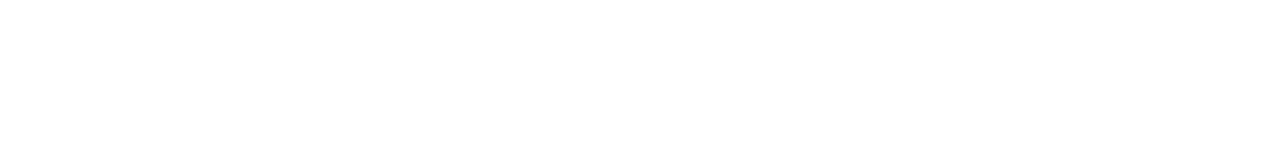
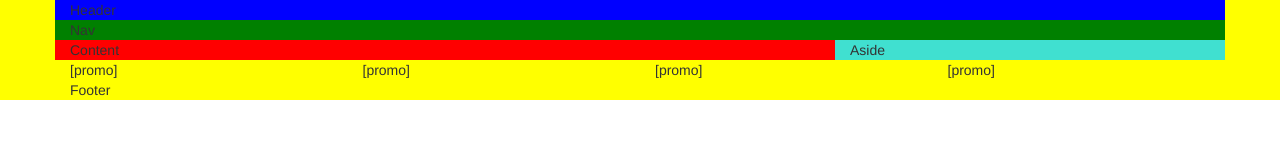
Before and after one commit to egutierrez130/takehome-1, a plain HTML site: page index.html in a window 1280 px wide. Drawn offline with Linux system fonts and the light colour scheme.

Commit message:
Updated index and styles sheet

```diff
--- a/css/styles.css
+++ b/css/styles.css
@@ -0,0 +1,19 @@
+.container-fluid {
+  background-color: yellow;
+}
+
+header {
+  background-color: blue;
+}
+
+nav {
+  background-color: green;
+}
+
+section {
+  background-color: red;
+}
+
+aside {
+  background-color: turquoise;
+}
--- a/index.html
+++ b/index.html
@@ -5,10 +5,52 @@
   <meta name="viewport" content="width=device-width, initial-scale=1.0">
   <meta http-equiv="X-UA-Compatible" content="ie=edge">
   <title>Take Home Assignment 1</title>
-  <link rel="stylesheet" href="css/bootstrap.min.css"
+  <link rel="stylesheet" href="css/bootstrap.min.css">
   <link rel="stylesheet" href="css/styles.css">
 </head>
 <body>
+  <div class="container-fluid">
+    <div class="container">
+      <header class="row">
+        <div class="col-md-12">
+          Header
+        </div>
+      </header>
+      <nav class="row">
+        <div class="col-md-12">
+          Nav
+        </div>
+      </nav>
+      <div class="row">
+        <section class="col-md-8">
+          Content
+      </section>
+      <aside class="col-md-4">
+          Aside
+      </aside>
+      </div>
 
+      <div class="row">
+          <div class="promo col-md-3">
+            [promo]
+          </div>
+          <div class="promo col-md-3">
+            [promo]
+          </div>
+          <div class="promo col-md-3">
+            [promo]
+          </div>
+          <div class="promo col-md-3">
+            [promo]
+          </div>
+        </div>
+        <footer class="row">
+          <div class="col-md-12">
+            Footer
+          </div>
+        </footer>
+    </div>
+  </div>
+<script src="js/bootstrap.min.js"></script>
 </body>
 </html>
```
